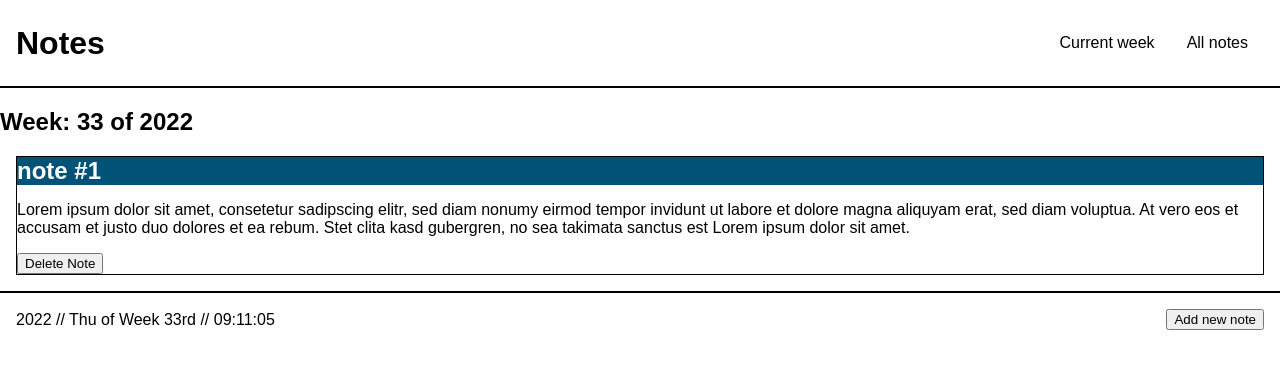
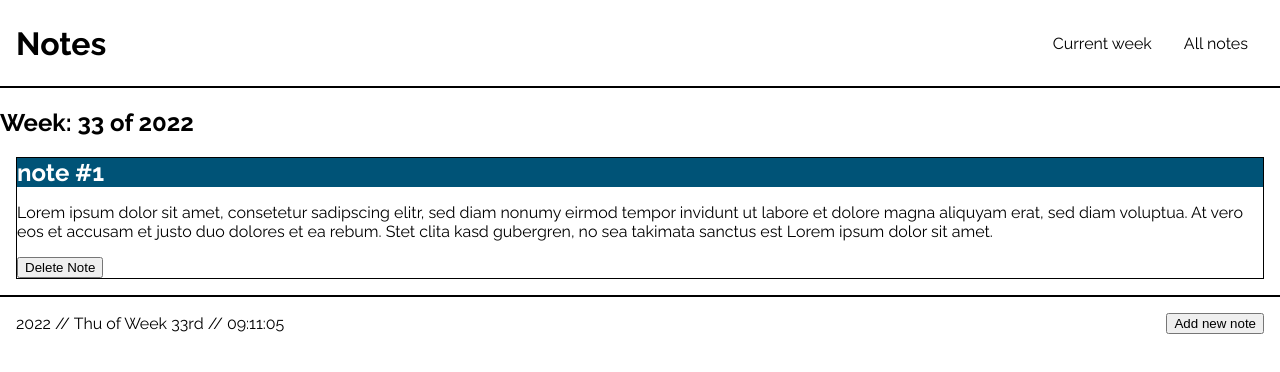
Before and after one commit to yannhn/notes, a React (Create React App) app: page / in a window 1280 px wide. Shown: the top 372 px of the page. Built offline with nearby package versions, Linux system fonts and the light colour scheme.

Commit message:
add different font to site

```diff
--- a/public/index.html
+++ b/public/index.html
@@ -24,7 +24,13 @@
       work correctly both with client-side routing and a non-root public URL.
       Learn how to configure a non-root public URL by running `npm run build`.
     -->
-    <title>React App</title>
+    <link rel="preconnect" href="https://fonts.googleapis.com" />
+    <link rel="preconnect" href="https://fonts.gstatic.com" crossorigin />
+    <link
+      href="https://fonts.googleapis.com/css2?family=Raleway:wght@400;500;600;700&display=swap"
+      rel="stylesheet"
+    />
+    <title>Notes App</title>
   </head>
   <body>
     <noscript>You need to enable JavaScript to run this app.</noscript>
--- a/src/components/UI/Header/Styled.js
+++ b/src/components/UI/Header/Styled.js
@@ -20,12 +20,40 @@ export const StyledListItem = styled.li`
   padding: 0 1em;
 `;
 
+// export const StyledListAnchor = styled(NavLink)`
+//   text-decoration: none;
+//   color: #000;
+//   transition: 0.2s ease;
+
+//   &:hover {
+//     color: #bad;
+//     text-decoration-line: underline;
+//     text-decoration-style: wavy;
+//   }
+// `;
+
 export const StyledListAnchor = styled(NavLink)`
+  display: inline-block;
+  position: relative;
+
   text-decoration: none;
-  color: #000;
-  transition: 0.2s ease;
+  color: black;
 
-  &:hover {
-    color: #bad;
+  &::after {
+    content: "";
+    position: absolute;
+    width: 100%;
+    transform: scaleX(0);
+    height: 2px;
+    bottom: 0;
+    left: 0;
+    background-color: black;
+    transform-origin: bottom right;
+    transition: transform 0.25s ease-out;
+  }
+  &:hover::after {
+    transform: scaleX(1);
+    transform-origin: bottom left;
+    font-weight: bold;
   }
 `;
--- a/src/globalStyles.js
+++ b/src/globalStyles.js
@@ -1,12 +1,12 @@
 import { createGlobalStyle } from "styled-components";
 
 const GlobalStyle = createGlobalStyle`
+
+
   body {
     margin: 0;
     padding: 0;
-    font-family: 'Avenir Next', sans-serif;
-        -webkit-font-smoothing: antialiased;
-        -moz-osx-font-smoothing: grayscale;
+    font-family: 'Raleway', sans-serif;
   }
 `;
 
```
